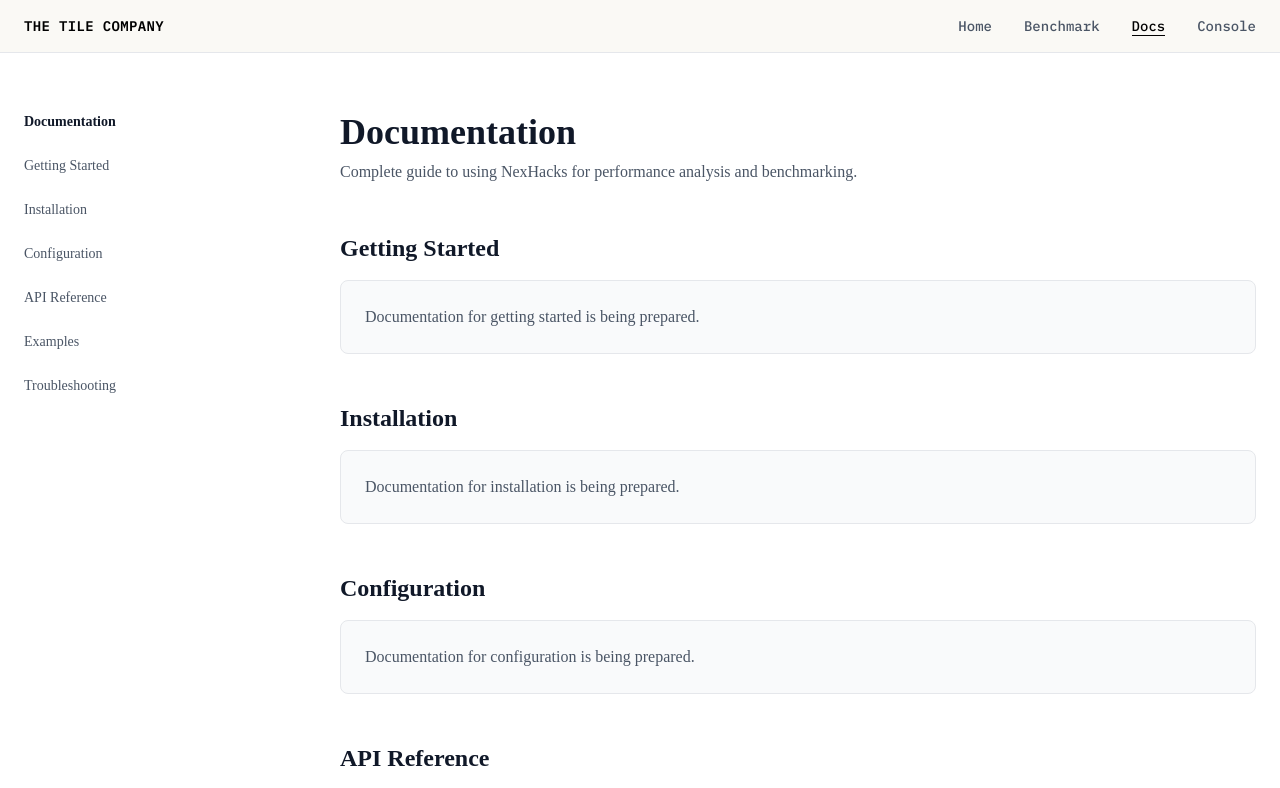
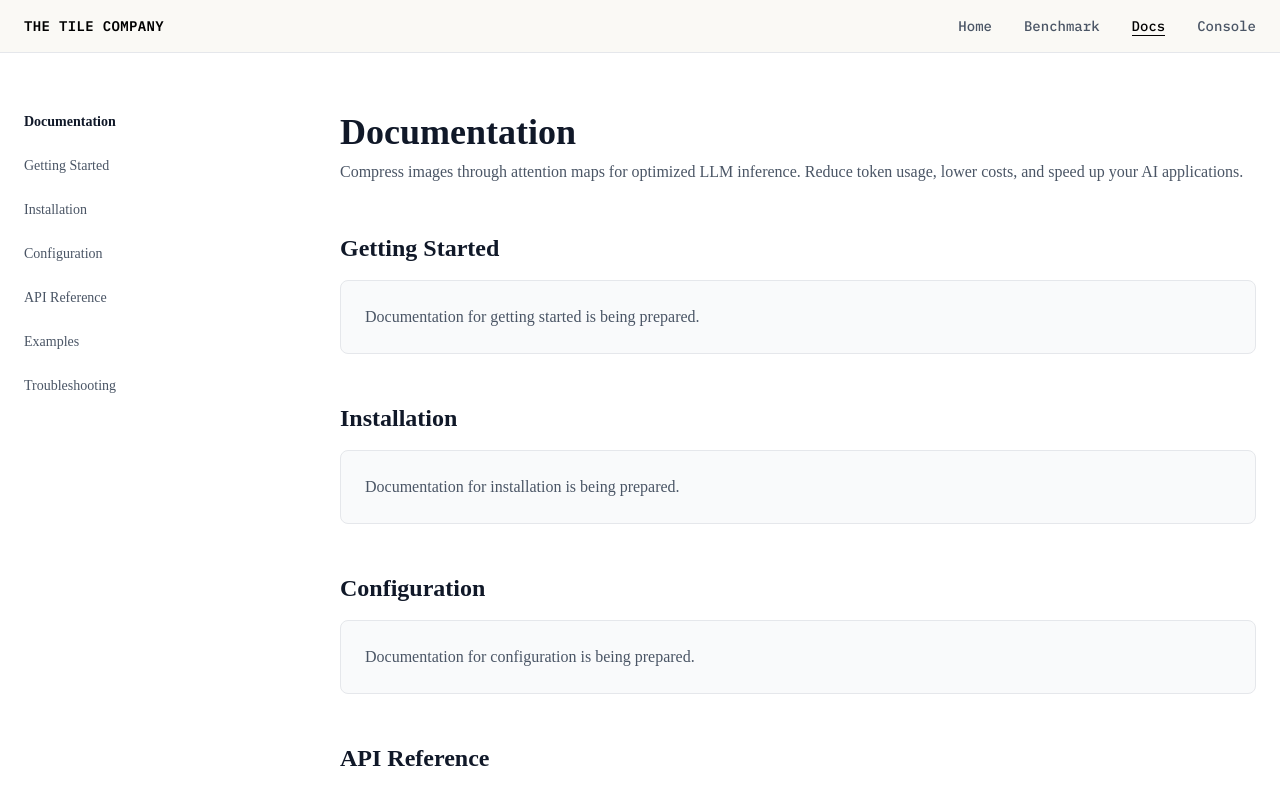
Before and after one commit to DEboy2007/TheTileCompany, a Next.js app in the folder frontend/: page /docs in a window 1280 px wide. Shown: the top 788 px of the page. Built offline with nearby package versions, Linux system fonts and the light colour scheme; a web font is replaced by a local one.

Commit message:
docs description

```diff
--- a/frontend/app/docs/page.tsx
+++ b/frontend/app/docs/page.tsx
@@ -33,7 +33,7 @@ export default function Docs() {
             <div>
               <h1 className="text-4xl font-bold text-gray-900 mb-2">Documentation</h1>
               <p className="text-gray-600">
-                Complete guide to using NexHacks for performance analysis and benchmarking.
+                Compress images through attention maps for optimized LLM inference. Reduce token usage, lower costs, and speed up your AI applications.
               </p>
             </div>
 
```
